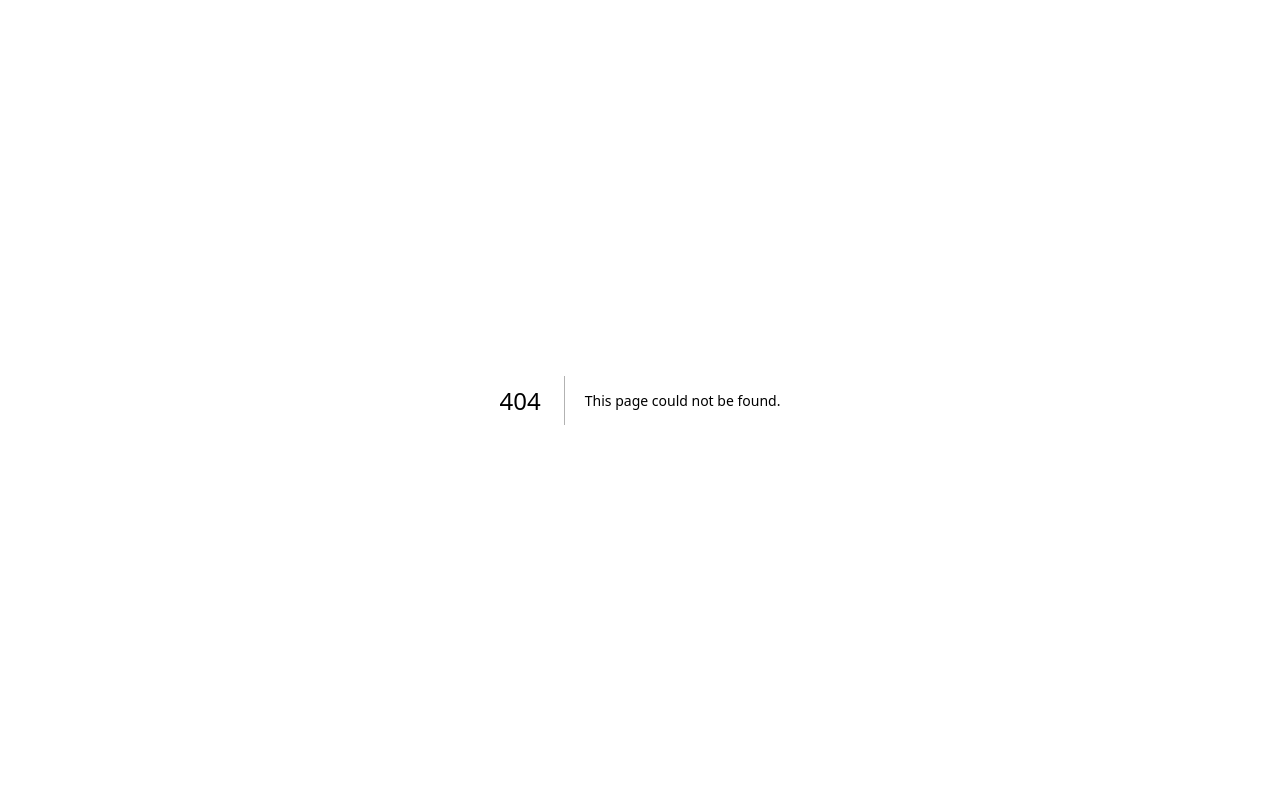
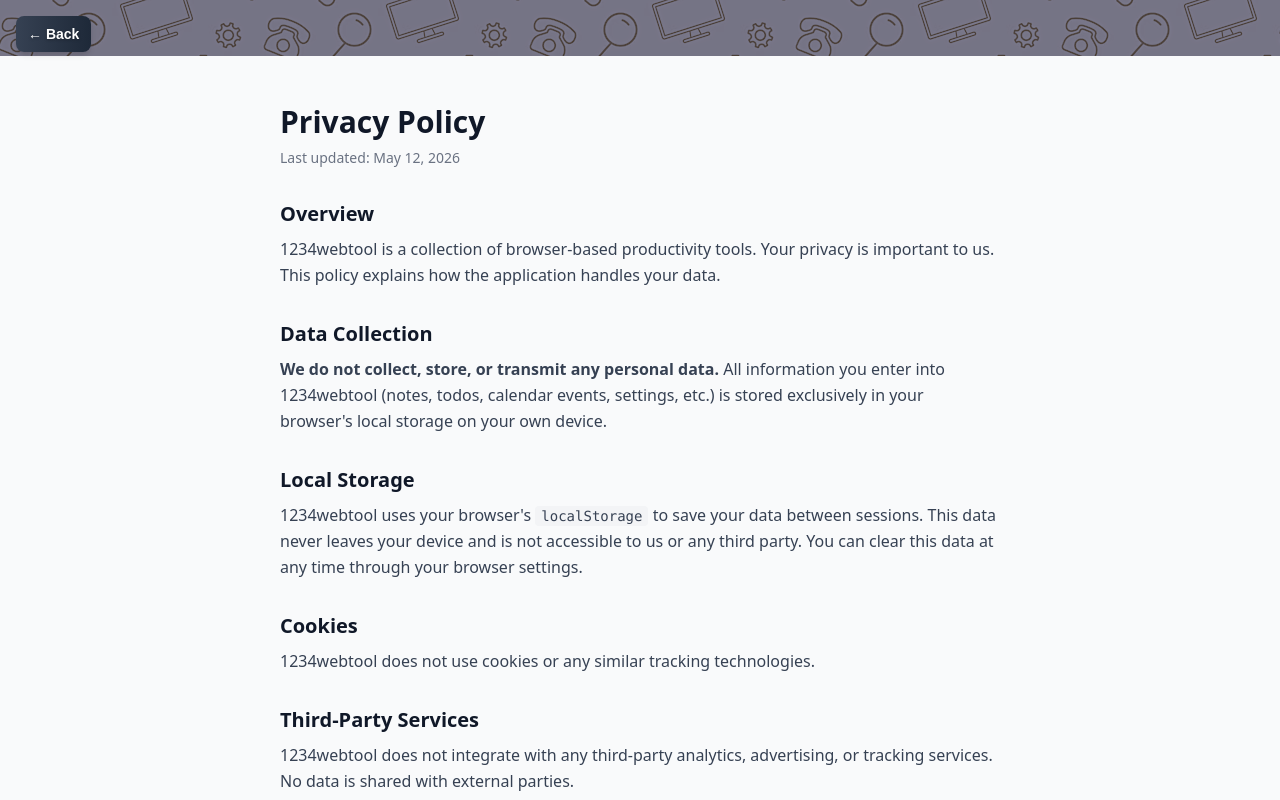
Before and after one commit to bhavin-prajapati/1234webtool, a Next.js app: page /1234webtool/apps/privacy-policy in a window 1280 px wide. Before the commit this address had no page. Built offline with nearby package versions, Linux system fonts and the light colour scheme.

Commit message:
Added Privacy Policy

```diff
--- /dev/null
+++ b/src/app/apps/privacy-policy/page.tsx
@@ -0,0 +1,71 @@
+'use client';
+
+export default function PrivacyPolicyPage() {
+  return (
+    <div className="min-h-screen bg-gray-50">
+      <div className="max-w-3xl mx-auto px-6 py-12">
+        <h1 className="text-3xl font-bold text-gray-900 mb-2">Privacy Policy</h1>
+        <p className="text-sm text-gray-500 mb-8">Last updated: May 12, 2026</p>
+
+        <div className="space-y-8 text-gray-700 leading-relaxed">
+          <section>
+            <h2 className="text-xl font-semibold text-gray-900 mb-2">Overview</h2>
+            <p>
+              1234webtool is a collection of browser-based productivity tools. Your privacy is important to us.
+              This policy explains how the application handles your data.
+            </p>
+          </section>
+
+          <section>
+            <h2 className="text-xl font-semibold text-gray-900 mb-2">Data Collection</h2>
+            <p>
+              <strong>We do not collect, store, or transmit any personal data.</strong> All information
+              you enter into 1234webtool (notes, todos, calendar events, settings, etc.) is stored
+              exclusively in your browser&apos;s local storage on your own device.
+            </p>
+          </section>
+
+          <section>
+            <h2 className="text-xl font-semibold text-gray-900 mb-2">Local Storage</h2>
+            <p>
+              1234webtool uses your browser&apos;s <code className="bg-gray-100 px-1.5 py-0.5 rounded text-sm">localStorage</code> to
+              save your data between sessions. This data never leaves your device and is not accessible
+              to us or any third party. You can clear this data at any time through your browser settings.
+            </p>
+          </section>
+
+          <section>
+            <h2 className="text-xl font-semibold text-gray-900 mb-2">Cookies</h2>
+            <p>
+              1234webtool does not use cookies or any similar tracking technologies.
+            </p>
+          </section>
+
+          <section>
+            <h2 className="text-xl font-semibold text-gray-900 mb-2">Third-Party Services</h2>
+            <p>
+              1234webtool does not integrate with any third-party analytics, advertising, or tracking services.
+              No data is shared with external parties.
+            </p>
+          </section>
+
+          <section>
+            <h2 className="text-xl font-semibold text-gray-900 mb-2">Children&apos;s Privacy</h2>
+            <p>
+              Since we do not collect any data, there are no special concerns regarding children&apos;s privacy.
+              The application is safe for users of all ages.
+            </p>
+          </section>
+
+          <section>
+            <h2 className="text-xl font-semibold text-gray-900 mb-2">Changes to This Policy</h2>
+            <p>
+              We may update this privacy policy from time to time. Any changes will be reflected on this page
+              with an updated revision date.
+            </p>
+          </section>
+        </div>
+      </div>
+    </div>
+  );
+}
--- a/src/app/components/HomeScreen.tsx
+++ b/src/app/components/HomeScreen.tsx
@@ -59,6 +59,13 @@
           );
         })}
       </div>
+      <a
+        href={`/1234webtool/apps/privacy-policy${isDev ? '' : '.html'}`}
+        className="absolute bottom-4 text-sm text-white/70 hover:text-white transition-colors no-underline"
+        style={{ fontFamily: 'Arial, sans-serif', textShadow: '0 1px 3px rgba(0,0,0,0.3)' }}
+      >
+        Privacy Policy
+      </a>
     </div>
   );
 };
```
Also changed, not shown: extension/logo.png, extension/logo_small.png (added).
